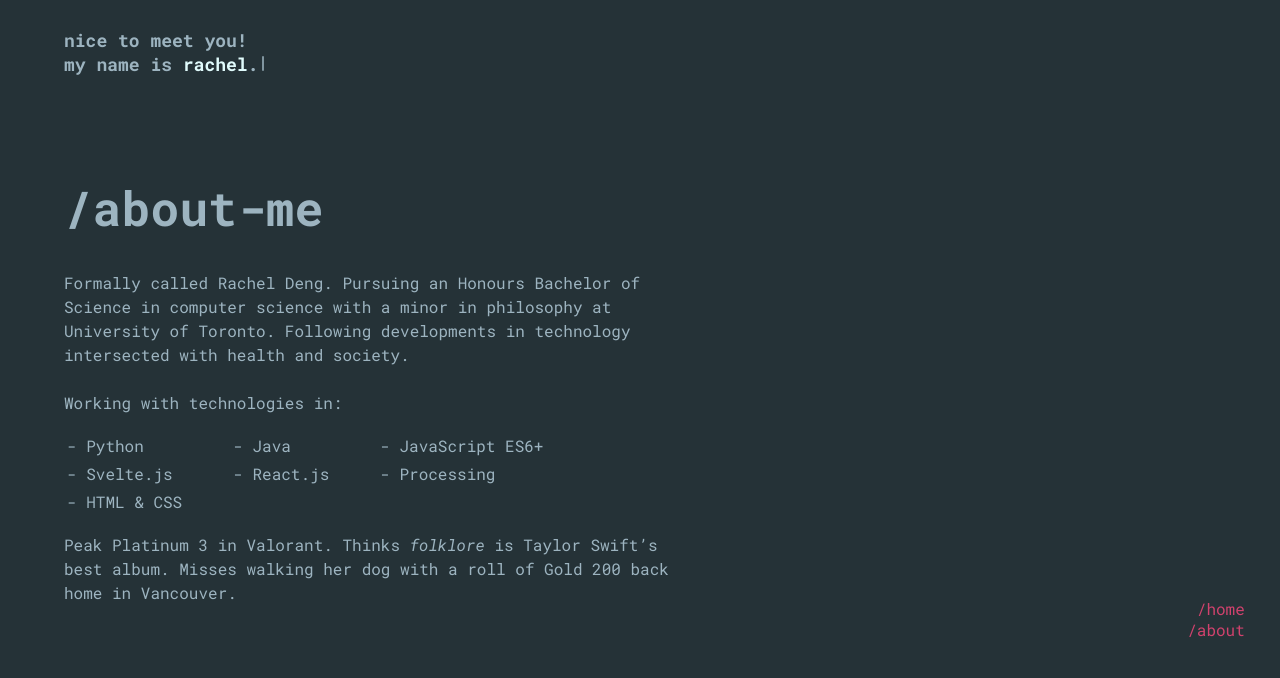
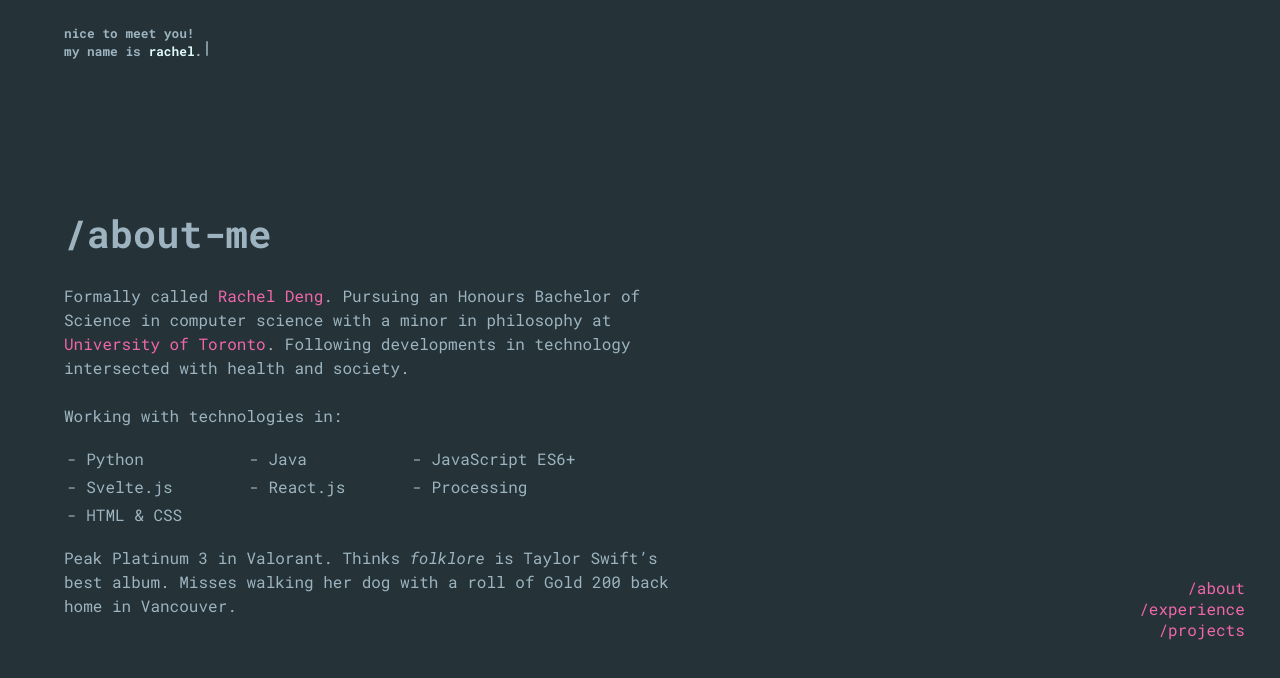
Before and after one commit to rachelkd/racheldeng, a SvelteKit app: page /about in a window 1280 px wide. Shown: the top 678 px of the page. Built offline with nearby package versions, Linux system fonts and the light colour scheme.

Commit message:
fixed routing

```diff
--- /dev/null
+++ b/src/routes/_components/NavBar.svelte
@@ -0,0 +1,18 @@
+<nav>
+    <!-- <a href="/">/home</a> -->
+    <a href="/about">/about</a>
+    <a href="/experience">/experience</a>
+    <a href="/projects">/projects</a>
+</nav>
+
+<style>
+    a {
+        color: var(--color-h-2);
+        text-decoration: none;
+    }
+    a:hover {
+        color: var(--color-h-2-l);
+        text-decoration: underline;
+        transition: all .2s ease-in-out;
+    }
+</style>
--- a/src/routes/components/WelcomeHeader.svelte
+++ b/src/routes/_components/WelcomeHeader.svelte
@@ -1,12 +1,25 @@
-<div class="welcome-box">
+<a class="header" href="/">
+    <div class="welcome-box">
         <h1>nice to meet you!<br>my name is <span class=highlight>rachel</span>.</h1>
-</div>
+    </div>
+</a>
+
 
 
 <style>
-    .welcome-box {
+    .header {
         position: fixed;
         top: 1rem;
+        width: 100vw;
+        height: auto;
+        padding-bottom: 1rem;
+        background-color: var(--color-bg);
+        color: inherit;
+        text-decoration: inherit;
+    }
+
+    .welcome-box {
+        position: relative;
         -webkit-touch-callout: none; /* iOS Safari */
         -webkit-user-select: none; /* Safari */
         -khtml-user-select: none; /* Konqueror HTML */
@@ -16,13 +29,14 @@
     }
 
     .welcome-box h1 {
-        font-size: 18px;
+        font-size: 1vw;
+        /* was 18px before */
         white-space: nowrap;
     }
     .welcome-box h1::after {
     content: "";
     margin-left: 0.25rem;
-    width: 2px;
+    width: 0.1rem;
     height: 15px;
     border-radius: 5px;
     background: var(--color-text);
--- a/src/routes/components/WelcomeText.svelte
+++ b/src/routes/_components/WelcomeText.svelte
@@ -3,7 +3,7 @@
     import { mdiArrowLeftBottom } from '@mdi/js';
     import { flip  } from "svelte/animate";
 
-    export let showElements = false;
+    export let showSummary = false;
     export let handleClick;
     let showArrow = false;
 
@@ -17,7 +17,7 @@
     <div class="welcome-text-box">
         <h1>nice to meet you!<br>my name is <span class=highlight>rachel</span>.</h1>
     </div>
-    {#if !showElements}
+    {#if !showSummary}
     <div class="enter-prompt">
         <button id="start-btn" on:mouseenter={toggleShowArrow} on:mouseleave={toggleShowArrow} on:click={() => handleClick("start-btn")}><p>press enter or click here&nbsp;</p>{#if showArrow}<SvgIcon type="mdi" path={mdiArrowLeftBottom} />{/if}</button>
     </div>
--- a/src/routes/about/+page.svelte
+++ b/src/routes/about/+page.svelte
@@ -1,8 +1,8 @@
 <script>
     import { fade, fly } from 'svelte/transition';
-    import IconsBar from "../components/IconsBar.svelte";
-    import NavBar from "../components/NavBar.svelte";
-    import WelcomeHeader from "../components/WelcomeHeader.svelte";
+    import IconsBar from "../_components/IconsBar.svelte";
+    import NavBar from "../_components/NavBar.svelte";
+    import WelcomeHeader from "../_components/WelcomeHeader.svelte";
     // import { afterUpdate } from 'svelte';
     // import { goto } from '$app/navigation'
     // import { quintOut } from 'svelte/easing';
@@ -14,7 +14,7 @@
 <div class="page" in:fade={{delay: 300, duration: 1000}}>
     <h1>/about-me</h1>
     <div class="about-me-text">
-        <p>Formally called Rachel Deng. Pursuing an Honours Bachelor of Science in computer science with a minor in philosophy at University of Toronto. Following developments in technology intersected with health and society.<br><br>Working with technologies in:</p>
+        <p>Formally called <span class="highlight-2">Rachel Deng</span>. Pursuing an Honours Bachelor of Science in computer science with a minor in philosophy at <span class="highlight-2">University of Toronto</span>. Following developments in technology intersected with health and society.<br><br>Working with technologies in:</p>
         <table>
             <tr>
                 <td>- Python</td>
@@ -45,7 +45,7 @@
         line-height: 150%;
     }
     td {
-        padding-right: 3rem;
+        padding-right: 4rem;
         /* padding-bottom: 0.5rem; */
     }
     .about-me-text {
--- a/src/routes/components/NavBar.svelte
+++ /dev/null
@@ -1,15 +0,0 @@
-<nav>
-    <a href="/">/home</a>
-    <a href="/about">/about</a>
-</nav>
-
-<style>
-    a {
-    color: var(--color-h-2);
-    text-decoration: none;
-    }
-    a:hover {
-    color: var(--color-h-2);
-    text-decoration: underline;
-    }
-</style>
--- a/src/routes/styles.css
+++ b/src/routes/styles.css
@@ -7,7 +7,8 @@
     --color-1: #5C6B73;
     --color-2: #9DB4C0;
     --color-h: #E0FBFC;
-    --color-h-2:#D0426D;
+    --color-h-2:#F067AB;
+    --color-h-2-l: #cc85a8;
     --color-text: #9DB4C0;
     --color-shadow: rgba(255, 244, 219, 0.5);
     --column-width: 42rem;
@@ -23,7 +24,7 @@ body {
     display: flex;
     align-items: center;
     justify-content: left;
-    margin-top: 8%;
+    margin-top: 10%;
     margin-bottom: 8%;
     margin-left: 5%;
     margin-right: 5%;
@@ -43,10 +44,12 @@ a {
 a:hover {
     color: var(--color-h-2);
     text-decoration: underline;
+    transition: all .2s ease-in-out;
 }
 
 h1 {
     font-size: 3rem;
+    font-size: 3vw;
     font-weight: 700;
 }
 
@@ -92,7 +95,9 @@ label {
 .highlight {
     color: var(--color-h);
 }
-
+.highlight-2 {
+    color: var(--color-h-2);
+}
 .welcome {
     display: flex;
     flex-direction: row;
```
Also changed, not shown: src/routes/+page.svelte (+51 -27 lines), src/routes/experience/+page.svelte (added, +28 -0 lines), src/routes/projects/+page.svelte (added, +28 -0 lines), src/routes/_components/IconsBar.svelte (renamed from src/routes/components/IconsBar.svelte).
